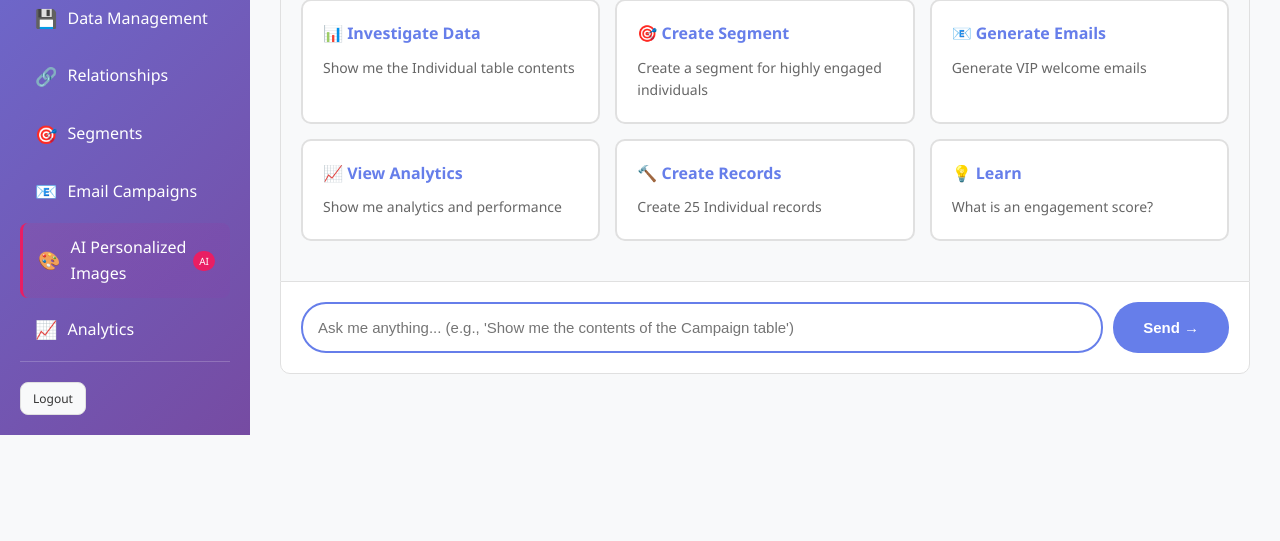
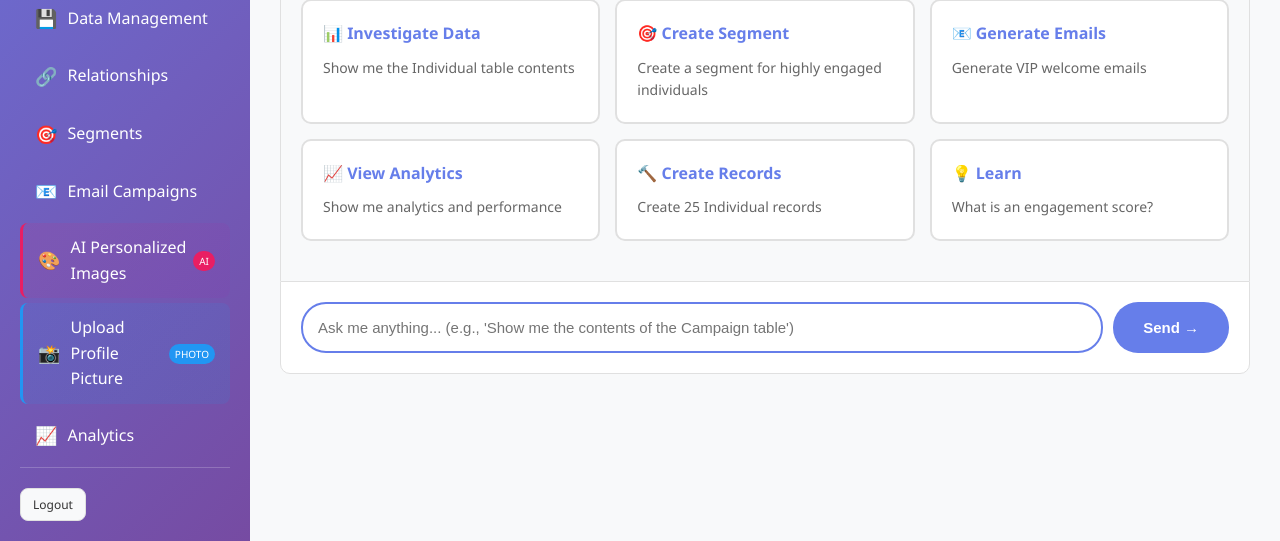
Before and after one commit to biswarupbsf/datacloud-personalization-app, a Flask app: page /agent in a window 1280 px wide. Shown: the part 600-1141 px from the top of the page. Before the commit the page ends 1035 px from the top, so only its background shows below. Run offline with Flask 3, Linux system fonts and the light colour scheme; the visitor is signed in with stand-in values (Sample User, id 1).

Commit message:
Added Upload Profile Picture menu option and home button

```diff
--- a/app.py
+++ b/app.py
@@ -987,7 +987,9 @@ def upload_profile_picture():
             <title>Upload Profile Picture</title>
             <style>
                 body {{ font-family: Arial; max-width: 700px; margin: 50px auto; padding: 20px; background: #f5f7fa; }}
-                h1 {{ color: #667eea; }}
+                h1 {{ color: #667eea; display: flex; align-items: center; justify-content: space-between; }}
+                .home-btn {{ background: #4caf50; color: white; text-decoration: none; padding: 10px 20px; border-radius: 5px; font-size: 14px; font-weight: bold; display: inline-block; }}
+                .home-btn:hover {{ background: #45a049; }}
                 .upload-box {{ background: white; border: 2px dashed #667eea; padding: 40px; text-align: center; border-radius: 10px; box-shadow: 0 2px 10px rgba(0,0,0,0.1); }}
                 select, input[type="file"] {{ width: 100%; padding: 12px; margin: 15px 0; border: 1px solid #ddd; border-radius: 5px; font-size: 14px; }}
                 button {{ background: #667eea; color: white; border: none; padding: 15px 40px; border-radius: 5px; cursor: pointer; font-size: 16px; font-weight: bold; }}
@@ -999,7 +1001,10 @@ def upload_profile_picture():
             </style>
         </head>
         <body>
-            <h1>📸 Upload Profile Picture</h1>
+            <h1>
+                <span>📸 Upload Profile Picture</span>
+                <a href="/" class="home-btn">🏠 Home</a>
+            </h1>
             <div class="upload-box">
                 <p style="color: #666;">Upload profile pictures for any individual (Stored as base64 - works on Heroku!)</p>
                 <form id="uploadForm">
--- a/templates/sidebar.html
+++ b/templates/sidebar.html
@@ -66,6 +66,12 @@
             <span style="background: #e91e63; color: white; font-size: 10px; padding: 2px 6px; border-radius: 10px; margin-left: 5px;">AI</span>
         </a></li>
 
+        <li><a href="/upload-profile-picture" class="menu-item" style="background: linear-gradient(135deg, rgba(33, 150, 243, 0.1) 0%, rgba(3, 169, 244, 0.1) 100%); border-left: 3px solid #2196f3;">
+            <span class="icon">📸</span>
+            <span>Upload Profile Picture</span>
+            <span style="background: #2196f3; color: white; font-size: 10px; padding: 2px 6px; border-radius: 10px; margin-left: 5px;">PHOTO</span>
+        </a></li>
+
         <li><a href="/analytics" class="menu-item">
             <span class="icon">📈</span>
             <span>Analytics</span>
```
